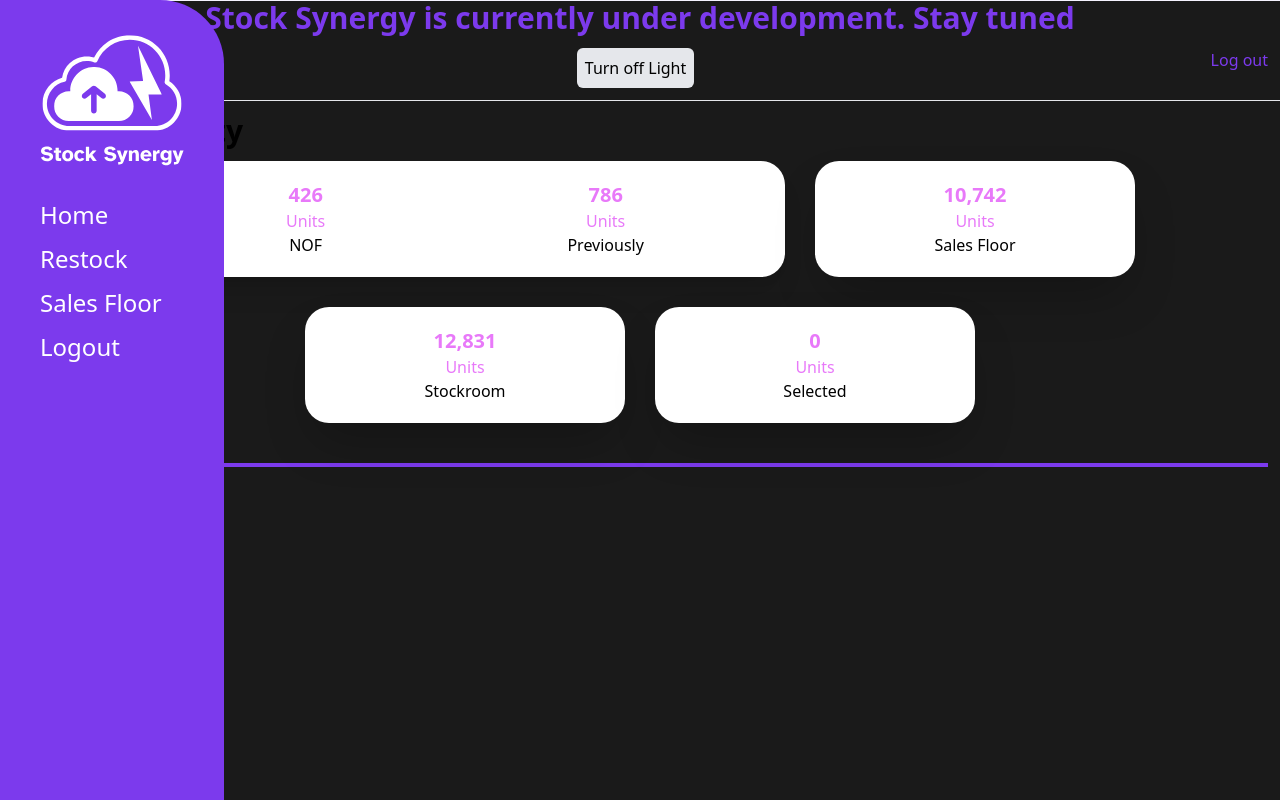
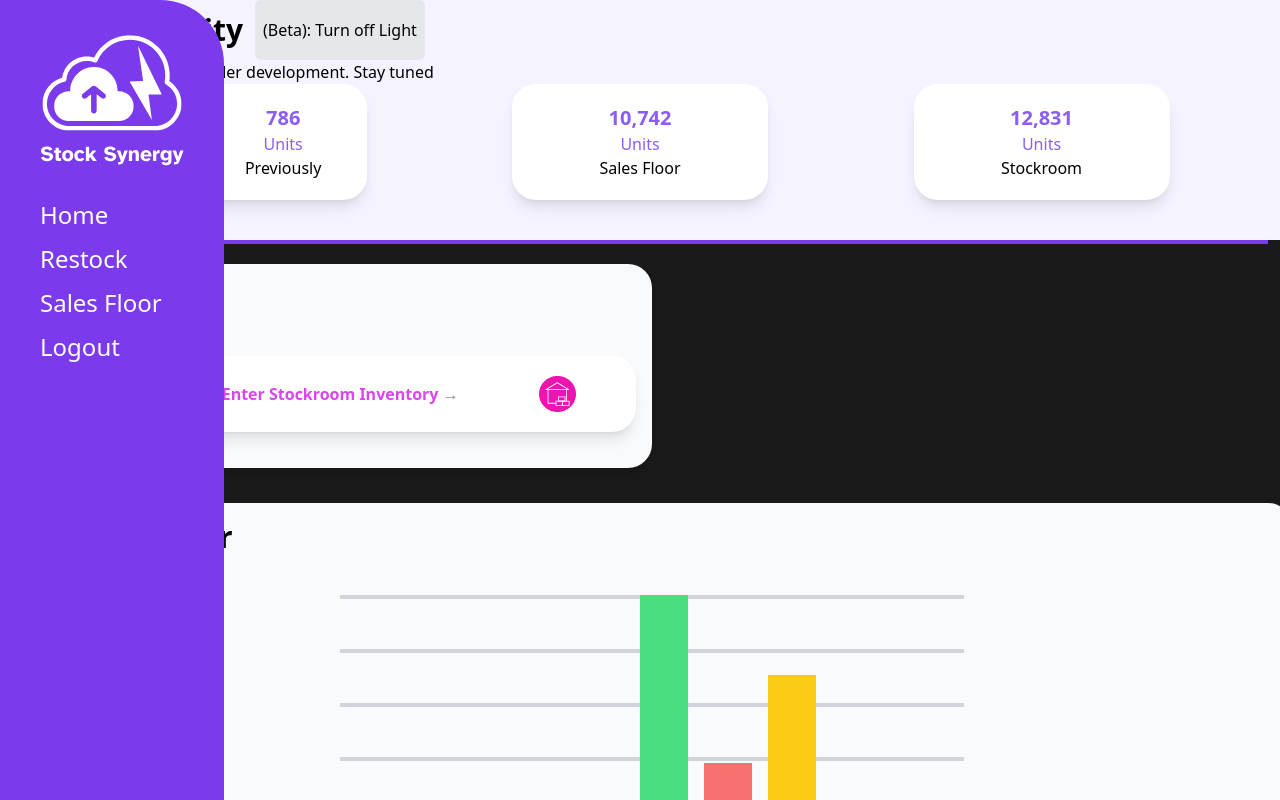
Before and after one commit to MaggPerez/StockSynergy, a React (Vite) app: page /home in a window 1280 px wide. Shown: the top 800 px of the page. Built offline with nearby package versions, Linux system fonts and the light colour scheme; no server answers.

Commit message:
set up home page layout

```diff
--- a/src/Home.jsx
+++ b/src/Home.jsx
@@ -4,32 +4,75 @@ import { Link } from "react-router-dom";
 import Sidebar from "./components/Sidebar";
 import Dashboard from "./components/Dashboard";
 import DarkModeToggle from "./components/DarkModeToggle";
+import Graph from "./components/Graph";
 
 
 function Home() {
     let name = localStorage.getItem("username");
 
-useEffect(() => {
-            document.body.style.background = "#1a1a1a"
-        })
+    useEffect(() => {
+        document.body.style.background = "#1a1a1a"
+    })
 
     return (
         <>
-            <div className="bg-violet-50 dark:bg-common-black text-black dark:text-white h-screen lg:pl-56 lg:duration-300">
+            <main className="bg-white dark:bg-common-black text-black dark:text-white h-[200vh] lg:pl-56 lg:duration-300">
                 <Sidebar />
 
 
-                <h1 className="text-3xl font-bold text-violet-600 text-center">
-                    Stock Synergy is currently under development. Stay tuned
-                </h1>
-
+                {/* Dashboard having latest activities */}
                 <Dashboard />
 
-                <hr className="border-violet-600 border-2 mx-3" />
+                <hr className="border-violet-600 border-2 mx-3 mb-5" />
+
+                {/* Main Div */}
+                <div className="flex gap-[35px] flex-col">
+
+                    {/* Restock Section */}
+                    <section className="items-center p-4 mx-3 bg-gray-50 dark:bg-common-black rounded-3xl shadow-lg dark:shadow-2xl
+                lg:w-1/2">
+
+                        {/* Restock with Logo */}
+                        <header className="flex gap-2 text-3xl font-bold pb-5">
+                            <img className="w-9 pb-1 px-1 bg-violet-500 rounded-xl" src="/images/restock-icon.svg" alt="restock logo" />Restock
+                        </header>
+
+                        <div className="flex gap-[30px] items-center">
+                            {/* Units selected */}
+                            <div className="w-1/3 rounded-3xl bg-white dark:bg-common-black p-5 shadow-lg dark:shadow-2xl text-center
+                            lg:w-1/5">
+                                <p className="text-violet-500 font-bold text-xl">0</p>
+                                <p className="text-violet-500">Units</p>
+                                <h3>Selected</h3>
+                            </div>
+
+                            {/* Stockroom Link */}
+                            <div className="flex justify-center items-center text-fuchsia-500 font-bold bg-white dark:bg-common-black
+                        rounded-3xl p-5 cursor-pointer hover:bg-fuchsia-500 hover:text-white dark:hover:bg-fuchsia-500 shadow-lg dark:shadow-2xl
+                        lg:justify-around">
+                                <p>Enter Stockroom Inventory →</p>
+                                <img className="w-1/4 lg:w-1/12" src="/images/stockroom_logo.svg" alt="" />
+                            </div>
+                        </div>
+                    </section>
 
 
+                    {/* Sales Floor */}
+                    <section className="items-center p-4 mx-3 bg-gray-50 dark:bg-common-black rounded-3xl shadow-lg dark:shadow-2xl
+                    lg:w-full">
+                        {/* Sales Floor with Logo */}
+                        <header className="flex gap-2 text-3xl font-bold pb-5">
+                            <img className="w-9 pb-1 px-1 bg-violet-500 rounded-xl" src="/images/sales_floor.svg" alt="Sales Floor logo" />Sales Floor
+                        </header>
 
-            </div>
+                        {/* Graph */}
+                        <Graph />
+                    </section>
+                </div>
+
+
+            </main>
+
 
         </>
     );
--- a/src/components/DarkModeToggle.jsx
+++ b/src/components/DarkModeToggle.jsx
@@ -16,8 +16,8 @@ const DarkModeToggle = () => {
 
     return(
         <button className="p-2 bg-gray-200 dark:bg-gray-800 text-black dark:text-white rounded-md
-        " onClick={() => setDarkMode(!darkMode)}>
-            {darkMode ? "Turn off Dark" : "Turn off Light"}
+        " onClick={() => setDarkMode(!darkMode)}> (Beta):
+            {darkMode ? " Turn off Dark" : " Turn off Light"}
         </button>
     );
 
--- a/src/components/Dashboard.jsx
+++ b/src/components/Dashboard.jsx
@@ -4,51 +4,66 @@ import DarkModeToggle from "./DarkModeToggle";
 export default function Dashboard() {
     let name = localStorage.getItem('username')
     return (
-        <div>
+        <div className="bg-violet-50 dark:bg-common-black">
+            {/* <img className="mx-auto w-12 lg:hidden" src="/images/stock_synergy_icon.svg" alt="" />
             <header className="text-black dark:text-white p-3 flex justify-between">
-                <h1 className="text-3xl font-bold">Hi {name}!</h1>
+                <h1 className="text-2xl font-bold">Hi {name}!</h1>
+
+
                 <DarkModeToggle />
                 <Link className="font-medium text-violet-600 hover:underline dark:text-violet-500" to="/logout">Log out</Link>
-            </header>
+            </header> */}
 
-            <hr />
-            <header className="font-bold text-3xl p-3">Lastest Activity</header>
+            {/* Header and Light/Dark mode */}
+            <div className="flex">
+                <header className="font-bold text-3xl p-3">Lastest Activity</header>
+                <DarkModeToggle />
+            </div>
+                <p className="mr-24">Stock Synergy is currently under development. Stay tuned</p>
 
-            <div className="flex gap-[30px] flex-wrap justify-center text-center items-center pb-10">
+            <div className="flex gap-[35px] flex-wrap justify-center text-center items-center pb-10
+            lg:justify-evenly">
 
                 {/* Overview of Not on Floor */}
-                <div className="w-1/2 rounded-3xl bg-white dark:bg-common-black p-5 shadow-xl flex justify-around">
+                <div className="w-1/2 rounded-3xl bg-white dark:bg-common-black p-5 shadow-lg dark:shadow-2xl flex justify-around
+                lg:w-1/5">
                     <div>
-                        <p className="text-fuchsia-400 font-bold text-xl">426</p>
-                        <p className="text-fuchsia-400">Units</p>
+                        <p className="text-violet-500 font-bold text-xl">426</p>
+                        <p className="text-violet-500">Units</p>
                         <h3>NOF</h3>
                     </div>
                     <div>
-                        <p className="text-fuchsia-400 font-bold text-xl">786</p>
-                        <p className="text-fuchsia-400">Units</p>
+                        <p className="text-violet-500 font-bold text-xl">786</p>
+                        <p className="text-violet-500">Units</p>
                         <h3>Previously</h3>
                     </div>
 
 
                 </div>
 
-                <div className="w-1/4 rounded-3xl bg-white dark:bg-common-black p-5 shadow-2xl">
-                    <p className="text-fuchsia-400 font-bold text-xl">10,742</p>
-                    <p className="text-fuchsia-400">Units</p>
+                {/* Sales floor units */}
+                <div className="w-1/3 rounded-3xl bg-white dark:bg-common-black p-5 shadow-lg dark:shadow-2xl
+                lg:w-1/5">
+                    <p className="text-violet-500 font-bold text-xl">10,742</p>
+                    <p className="text-violet-500">Units</p>
                     <h3>Sales Floor</h3>
                 </div>
 
-                <div className="w-1/4 rounded-3xl bg-white dark:bg-common-black p-5 shadow-2xl">
-                    <p className="text-fuchsia-400 font-bold text-xl">12,831</p>
-                    <p className="text-fuchsia-400">Units</p>
+                {/* Stockroom unit */}
+                <div className="w-1/2 rounded-3xl bg-white dark:bg-common-black p-5 shadow-lg dark:shadow-2xl
+                lg:w-1/5">
+                    <p className="text-violet-500 font-bold text-xl">12,831</p>
+                    <p className="text-violet-500">Units</p>
                     <h3>Stockroom</h3>
                 </div>
 
-                <div className="w-1/4 rounded-3xl bg-white dark:bg-common-black p-5 shadow-2xl">
-                    <p className="text-fuchsia-400 font-bold text-xl">0</p>
-                    <p className="text-fuchsia-400">Units</p>
+                {/* Units selected */}
+                {/* <div className="w-1/3 rounded-3xl bg-white dark:bg-common-black p-5 shadow-2xl
+                lg:w-1/5">
+                    <p className="text-violet-500 font-bold text-xl">0</p>
+                    <p className="text-violet-500">Units</p>
                     <h3>Selected</h3>
-                </div>
+                </div> */}
 
 
 
--- /dev/null
+++ b/src/components/Graph.jsx
@@ -0,0 +1,33 @@
+
+
+export default function Graph() {
+
+    return (
+        <div className="flex gap-[35px] justify-center pb-24 pt-5">
+            <div className="lg:w-1/2 w-full flex flex-col gap-[50px]">
+                {/* Top Line */}
+                <hr className="border-gray-300 border-2 " />
+                <hr className="border-gray-300 border-2 " />
+                <hr className="border-gray-300 border-2 " />
+                <hr className="border-gray-300 border-2 " />
+
+                {/* Bottom Line */}
+                <hr className="border-black border-2 " />
+
+                {/* Bar graph */}
+                <div className="flex absolute lg:left-[50%] left-[30%] space-x-4 flex-wrap-reverse">
+                    <div className="h-[13.5em] w-12 bg-green-400"></div>
+                    <div className="h-[3em] w-12 bg-red-400"></div>
+                    <div className="h-[8.5em] w-12 bg-yellow-400"></div>
+                </div>
+
+
+                <div className="flex justify-center space-x-10">
+                    <p>Sales</p>
+                    <p>Tees</p>
+                    <p>Jeans</p>
+                </div>
+            </div>
+        </div>
+    );
+}
--- a/src/components/Sidebar.jsx
+++ b/src/components/Sidebar.jsx
@@ -20,7 +20,7 @@ function Sidebar() {
 
 
     return (
-        <div>
+        <div className="bg-violet-50 dark:bg-common-black">
             <nav id="sidebar" className={`${isSidebarOpen ? "md:w-1/3 w-1/2 lg:w-56" : "w-0 lg:w-56"} bg-violet-600 w-0 h-screen fixed z-0 top-0 left-0 overflow-x-hidden pt-0 duration-500 rounded-tr-[4em]`}>
                 {/* X Button */}
                 <a className="flex justify-end text-white text-3xl pr-10 pt-3 lg:p-1 lg:hidden" href="#" onClick={toggleMenu}>&times;</a>
```
Also changed, not shown: public/images/stock_synergy_icon.svg (added), public/images/stockroom_logo.svg (added).
